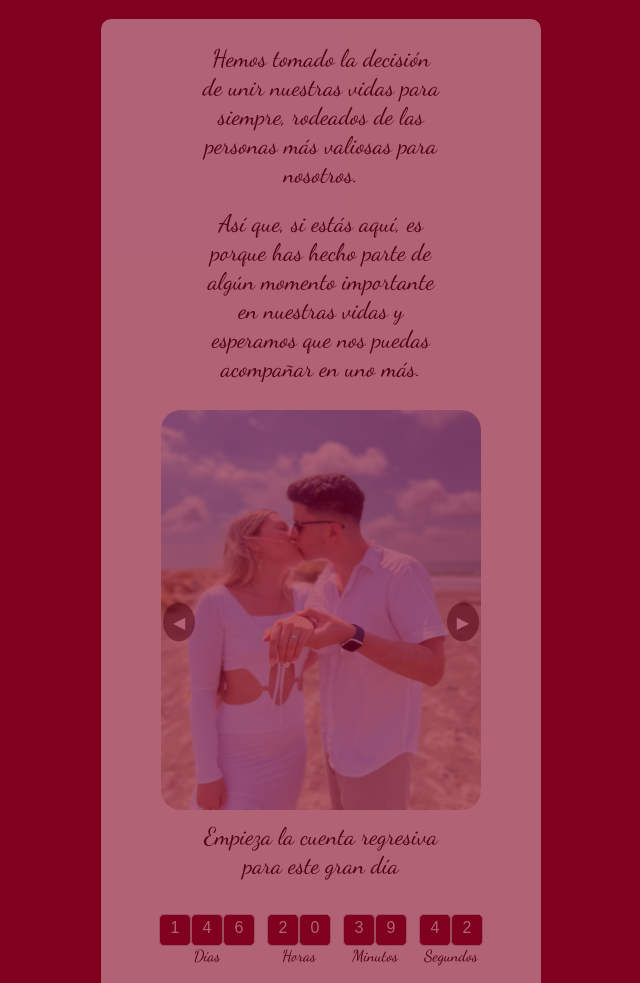
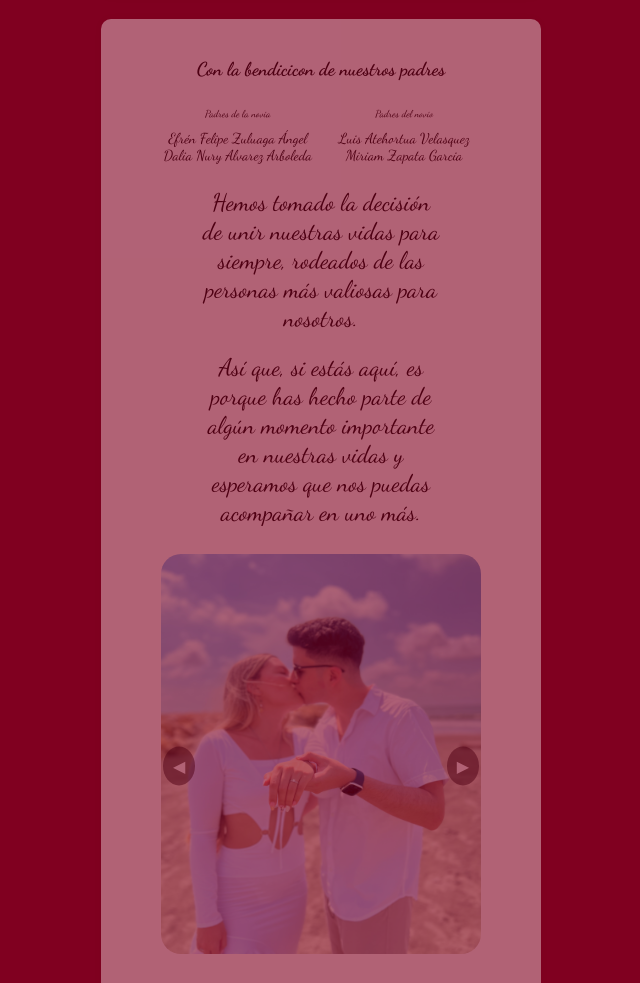
Before and after one commit to Julianjaz/card2, a plain HTML site: page index.html in a window 1280 px wide. Shown: the part 790-1773 px from the top of the page, without its empty margins (319-959 px from the left). Drawn offline with Linux system fonts and the light colour scheme; a web font is replaced by a local one.

Commit message:
last version

```diff
--- a/index.html
+++ b/index.html
@@ -208,6 +208,13 @@
       flex-direction: column; /* Alinea los elementos en columna (opcional) */
       /* height: 100vh; Ajusta la altura del div al 100% de la ventana */
       /* border: 1px solid black; Para visualizar el contenedor */
+    }
+
+    .contenedor2 {
+      width: 100%;
+      max-width: 40vh; /* Puedes ajustar este valor si quieres limitar el ancho máximo */
+      margin: 0 auto; /* Centra el contenedor horizontalmente */
+      padding: 20px;
     }
 
     .frase {
@@ -445,9 +452,58 @@
       font-size: 15px;
     }
 
+    .p-text4{
+      width: 100%; /* El párrafo ocupa todo el ancho del contenedor */
+      margin: 0;
+      font-size: 24px;
+    }
+
     .confirmacion{
       margin-top: -10px;
     }
+
+    .papas {
+            display: flex;
+            justify-content: space-between;
+            width: 100%;
+            max-width: 600px;
+            margin: 0 auto;
+        }
+    .column {
+        display: flex;
+        flex-direction: column;
+        justify-content: space-between;
+        text-align: center;
+        width: 48%;
+    }
+
+    .column div {
+            font-size: 5vw; /* Cambia el tamaño del texto aquí */
+            white-space: nowrap;
+            overflow: hidden;
+            font-size: 90%;
+        }
+
+
+    .container-bottoms {
+      display: flex;
+      justify-content: space-between;
+      width: 100%;
+      max-width: 600px;
+      margin: 20px auto;
+        }
+    .column-bottom {
+      width: 48%; /* Cada botón ocupa el 48% del ancho del contenedor */
+      display: flex;
+      justify-content: center;
+    }
+
+    .column-bottom button {
+        font-size: 4vw; /* Ajusta el tamaño del texto del botón según el ancho de la pantalla */
+        padding: 10px;
+        width: 100%;
+    }
+
   </style>
 </head>
 <body>
@@ -466,6 +522,23 @@
         </div>
 
         <div id="tarjeta">
+
+          <h3>Con la bendicicon de nuestros padres</h3>
+          <div class="papas" style="width: 40vh">
+
+            <div class="column">
+                <p style="font-size: 10px;">Padres de la novia</p>
+                <div>Efrén Felipe Zuluaga Ángel</div>
+                <div>Dalia Nury Alvarez Arboleda</div>
+            </div>
+            <div class="column" >
+                <p style="font-size: 10px;">Padres del novio</p>
+                <div>Luis Atehortua Velasquez</div>
+                <div>Miriam Zapata Garcia</div>
+            </div>
+        </div>
+
+        <br>
 
           <div class="contenedor">
             <div class="frase">
@@ -514,11 +587,9 @@
             </div>
           </div> -->
 
-          <div class="contenedor">
-            <div class="frase">
-              <p class="p-text"> Empieza la cuenta regresiva para este gran día
+          <div class="contenedor2">
+              <p class="p-text4" style="width: 40vh;"> Empieza la cuenta regresiva para este gran día
               </p>
-            </div>
           </div>
 
           <!-- hay un bug con esto y no se puede borrar -->
@@ -600,11 +671,6 @@
         <!-- <h1>Fecha</h1> -->
         <h3>08 de febrero del 2025</h3>
 
-          <h1>El gran dia</h1>
-            <img src="img/itinerariow.jpeg">
-            <h1>Mapa</h1>
-            <img src="img/rutaw.jpeg">
-
 
         <h1>Ceremonia</h1>
         <div class="contenedor-padre">
@@ -622,7 +688,6 @@
           </div>
         </div>
 
-
         <br>
         <h1>Recepción</h1>
         <div class="contenedor-padre">
@@ -639,6 +704,15 @@
             <button id="boton-ubicacion" onclick="window.location.href='https://www.google.com/maps/place/Hotel+Boutique+Villa+De+Los+Angeles/@6.1795488,-75.5523234,17z/data=!3m1!4b1!4m9!3m8!1s0x8e4682c26b2d56ad:0x5d6c5f316a2dc050!5m2!4m1!1i2!8m2!3d6.1795435!4d-75.5497485!16s%2Fg%2F11b6dqns1p?hl=es&entry=ttu'">VER</button>
           </div>
         </div>
+
+        <h1>Mapa</h1>
+        <img src="img/rutaw.jpeg">
+
+          <h1>El gran dia</h1>
+            <img src="img/itinerariow.jpeg">
+
+
+
 
             <br>
             <h1 class="codigo-vestuario">Código de vestuario</h1>
@@ -668,10 +742,10 @@
             </div>
           </div>
 
-            <br>
+            <!-- <br>
             <h1 class="confirmacion">Confirma tu asistencia</h1>
             <div id="asistencias">
-            <button id="boton-confirmar" onclick="window.location.href='https://api.whatsapp.com/send?phone=3218818944&text=%C2%A1Hola!%20%F0%9F%92%92%F0%9F%91%B0%F0%9F%8F%BC%E2%80%8D%E2%99%82%EF%B8%8F%F0%9F%92%8D%F0%9F%A4%B5%F0%9F%8F%BB%0ANos%20encantar%C3%ADa%20contar%20con%20su%20presencia%20en%20nuestra%20boda%2C%20por%20lo%20que%20tenemos%20dos%20%282%29%20cupos%20asignados%20para%20ustedes.%0APor%20favor%2C%20confirmar%20su%20asistencia%20antes%20del%202025%2F01%2F10%20para%20reservar%20su%20lugar.%20De%20no%20recibir%20confirmaci%C3%B3n%2C%20entenderemos%20que%20no%20podr%C3%A1s%20acompa%C3%B1arnos.%0A*Nombre%201*%3A%0A*Nombre%202*%3A%0A%C2%A1Esperamos%20verlos%20y%20celebrar%20juntos%20este%20d%C3%ADa%20tan%20especial%21%0ACon%20cari%C3%B1o%2C%20C%26J'">CONFIRMAR AQUI</button>
+            <button id="boton-confirmar" onclick="window.location.href='https://api.whatsapp.com/send?phone=3218818944&text=%C2%A1Hola!%20%F0%9F%92%92%F0%9F%91%B0%F0%9F%8F%BC%E2%80%8D%E2%99%82%EF%B8%8F%F0%9F%92%8D%F0%9F%A4%B5%F0%9F%8F%BB%0ANos%20encantar%C3%ADa%20contar%20con%20su%20presencia%20en%20nuestra%20boda%2C%20por%20lo%20que%20tenemos%20dos%20%282%29%20cupos%20asignados%20para%20ustedes.%0APor%20favor%2C%20confirmar%20su%20asistencia%20antes%20del%202025%2F01%2F08%20para%20reservar%20su%20lugar.%20De%20no%20recibir%20confirmaci%C3%B3n%2C%20entenderemos%20que%20no%20podr%C3%A1s%20acompa%C3%B1arnos.%0A*Nombre%201*%3A%0A*Nombre%202*%3A%0A%C2%A1Esperamos%20verlos%20y%20celebrar%20juntos%20este%20d%C3%ADa%20tan%20especial%21%0ACon%20cari%C3%B1o%2C%20C%26J'">CONFIRMAR AQUI</button>
             <p class="p-text3"> Por favor confírmanos tu asistencia antes del 8 de enero 2025.
             </p>
             <p class="p-text3">En caso de no confirmar entendemos que no pueden acompañarnos
@@ -684,7 +758,22 @@
           <h1 class="confirmacion">Agenda aqui el evento</h1>
           <div id="asistencias">
           <button id="boton-confirmar" onclick="window.location.href='https://calendar.app.google/xZU3t2CB6GV6PywF8'">AGENDAR</button>
+        </div> -->
+        <h1>Confirma tu asistencia</h1>
+        <div class="container-bottoms" style="width: 40vh">
+          <div class="column-bottom">
+              <button id="boton-confirmar" onclick="window.location.href='https://api.whatsapp.com/send?phone=3122377762&text=%C2%A1Hola!%20%F0%9F%92%92%F0%9F%91%B0%F0%9F%8F%BC%E2%80%8D%E2%99%82%EF%B8%8F%F0%9F%92%8D%F0%9F%A4%B5%F0%9F%8F%BB%0ANos%20encantar%C3%ADa%20contar%20con%20su%20presencia%20en%20nuestra%20boda%2C%20por%20lo%20que%20tenemos%20dos%20%282%29%20cupos%20asignados%20para%20ustedes.%0APor%20favor%2C%20confirmar%20su%20asistencia%20antes%20del%202025%2F01%2F08%20para%20reservar%20su%20lugar.%20De%20no%20recibir%20confirmaci%C3%B3n%2C%20entenderemos%20que%20no%20podr%C3%A1s%20acompa%C3%B1arnos.%0A*Nombre%201*%3A%0A*Nombre%202*%3A%0A%C2%A1Esperamos%20verlos%20y%20celebrar%20juntos%20este%20d%C3%ADa%20tan%20especial%21%0ACon%20cari%C3%B1o%2C%20C%26J'">CONFIRMAR AQUI
+              </button>
           </div>
+          <div class="column-bottom">
+            <button id="boton-confirmar" onclick="window.location.href='https://calendar.app.google/xZU3t2CB6GV6PywF8'">AGENDAR
+            </button>
+          </div>
+        </div>
+        <p class="p-text3"> Por favor confírmanos tu asistencia antes del 8 de enero 2025.
+        </p>
+
+
 
         </div>
 
```
Also changed, not shown: 1 other file. Lines whose indentation alone changed are shown as unchanged.
